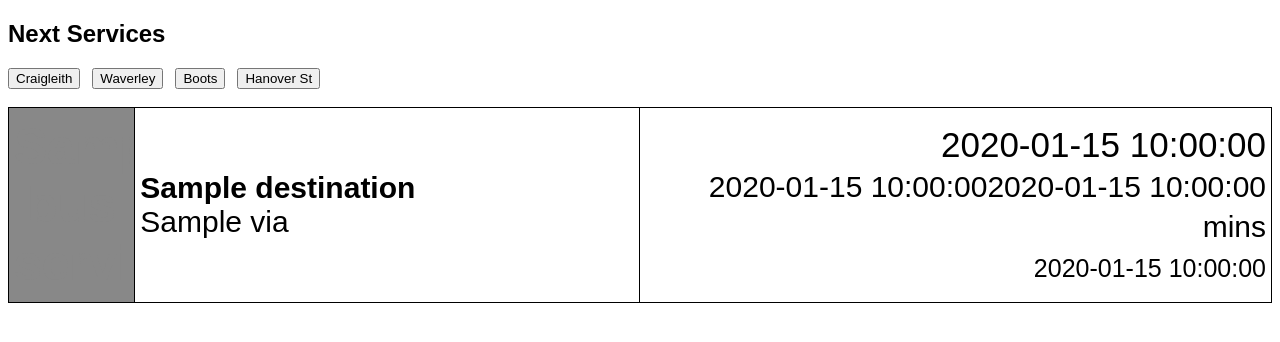
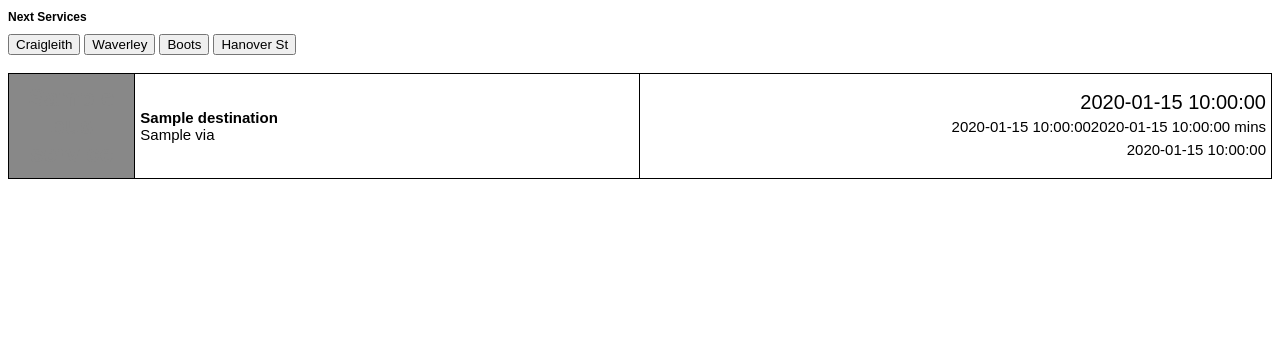
Before and after one commit to stuartgraham/LothianBus, a Python web app: template lothianbus/lambda/api_handler/templates/stopdetail.html in a window 1280 px wide. Shown: the top 342 px of the page. Run offline with Jinja, Linux system fonts and the light colour scheme; the template is opened without the code that fills it: most values are stand-ins (such as "Sample title", 1, 10 or a date in 2020).

Commit message:
Update fonts

```diff
--- a/lothianbus/lambda/api_handler/templates/base.html
+++ b/lothianbus/lambda/api_handler/templates/base.html
@@ -8,12 +8,12 @@
     <style type="text/css">
         .tg  {border-collapse:collapse;border-spacing:0;}
         .tg td{font-size:14px;padding:10px 5px;border-style:solid;border-width:1px;overflow:hidden;word-break:normal;border-color:black;}
-        .tg .tg-yla0{font-family:Arial, sans-serif;font-weight:bold;text-align:center;vertical-align:center;font-size:50px}
-        .tg .tg-cly1{font-family:Arial, sans-serif;text-align:left;vertical-align:middle;font-size:30px}
-        .tg .tg-mwxe{font-family:Arial, sans-serif;text-align:right;vertical-align:middle;font-size:35px}
-        h2 {font-family:Arial, sans-serif;font-size:24px}
-        .standardlabel{font-size:30px}
-        .smalllabel{font-size:25px}
+        .tg .tg-yla0{font-family:Arial, sans-serif;font-weight:bold;text-align:center;vertical-align:center;font-size:24px}
+        .tg .tg-cly1{font-family:Arial, sans-serif;text-align:left;vertical-align:middle;font-size:15px}
+        .tg .tg-mwxe{font-family:Arial, sans-serif;text-align:right;vertical-align:middle;font-size:20px}
+        h2 {font-family:Arial, sans-serif;font-size:12px}
+        .standardlabel{font-size:15px}
+        .smalllabel{font-size:15px}
     </style>
 </head>
 <body>
--- a/lothianbus/lambda/api_handler/templates/stopdetail.html
+++ b/lothianbus/lambda/api_handler/templates/stopdetail.html
@@ -4,9 +4,9 @@
 
 {% block content %}
 <h2 font='Arial'>Next Services</h2>
-<input type="button" onclick="location.href='/';" value="Craigleith" />&ensp;
-<input type="button" onclick="location.href='/waverley';" value="Waverley" />&ensp;
-<input type="button" onclick="location.href='/boots';" value="Boots" />&ensp;
+<input type="button" onclick="location.href='/';" value="Craigleith" />
+<input type="button" onclick="location.href='/waverley';" value="Waverley" />
+<input type="button" onclick="location.href='/boots';" value="Boots" />
 <input type="button" onclick="location.href='/hanover';" value="Hanover St" />
 
 <br><br>
```
